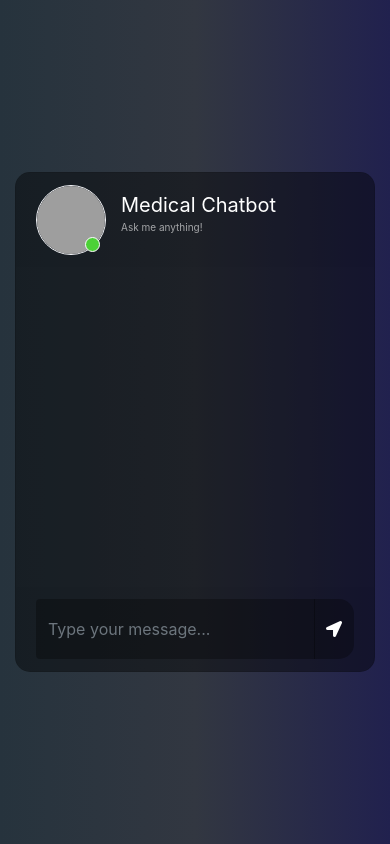
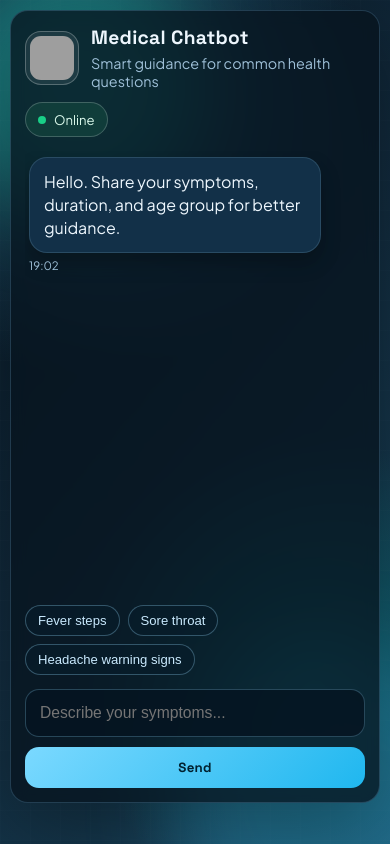
Before and after one commit to akashinedon/Medical-Bot, a Flask app: page / in a window 390 px wide. Run offline with Flask 3, Linux system fonts and the light colour scheme; some libraries are stand-ins or nearby versions; grey boxes are pictures that could not be loaded.

Commit message:
feat: redesign chatbot UI with modern responsive experience

```diff
--- a/static/style.css
+++ b/static/style.css
@@ -1,223 +1,372 @@
-body,html{
-	height: 100%;
-	margin: 0;
-	background: rgb(44, 47, 59);
-   background: -webkit-linear-gradient(to right, rgb(40, 59, 34), rgb(54, 60, 70), rgb(32, 32, 43));
-	background: linear-gradient(to right, rgb(38, 51, 61), rgb(50, 55, 65), rgb(33, 33, 78));
+:root {
+	--bg-1: #06141f;
+	--bg-2: #11293b;
+	--bg-3: #19445c;
+	--card: rgba(7, 20, 30, 0.78);
+	--card-border: rgba(137, 206, 255, 0.2);
+	--text: #edf6fd;
+	--muted: #9fc0d8;
+	--bot-bubble: #123048;
+	--user-bubble: linear-gradient(135deg, #18b778, #1ac88f);
+	--accent: #43c5ff;
+	--accent-strong: #0aa2eb;
 }
 
-.chat{
-	margin-top: auto;
-	margin-bottom: auto;
+* {
+	box-sizing: border-box;
 }
-.card{
-	height: 500px;
-	border-radius: 15px !important;
-	background-color: rgba(0,0,0,0.4) !important;
+
+html,
+body {
+	margin: 0;
+	min-height: 100%;
 }
-.contacts_body{
-	padding:  0.75rem 0 !important;
+
+body {
+	font-family: "Plus Jakarta Sans", sans-serif;
+	color: var(--text);
+	background: radial-gradient(circle at 20% 10%, #245a77 0%, transparent 35%),
+		radial-gradient(circle at 80% 80%, #0e6a76 0%, transparent 32%),
+		linear-gradient(130deg, var(--bg-1), var(--bg-2) 45%, var(--bg-3));
+	display: grid;
+	place-items: center;
+	padding: 20px;
+	overflow: hidden;
+}
+
+.bg-grid {
+	position: fixed;
+	inset: 0;
+	pointer-events: none;
+	opacity: 0.25;
+	background-image: linear-gradient(rgba(255, 255, 255, 0.05) 1px, transparent 1px),
+		linear-gradient(90deg, rgba(255, 255, 255, 0.05) 1px, transparent 1px);
+	background-size: 30px 30px;
+}
+
+.bg-orb {
+	position: fixed;
+	border-radius: 50%;
+	filter: blur(40px);
+	pointer-events: none;
+	animation: drift 9s ease-in-out infinite;
+}
+
+.orb-a {
+	width: 260px;
+	height: 260px;
+	left: -60px;
+	top: -50px;
+	background: rgba(22, 208, 167, 0.35);
+}
+
+.orb-b {
+	width: 320px;
+	height: 320px;
+	right: -90px;
+	bottom: -110px;
+	background: rgba(67, 197, 255, 0.26);
+	animation-delay: 1.5s;
+}
+
+.app-shell {
+	width: min(900px, 96vw);
+	height: min(760px, 92vh);
+	display: grid;
+	grid-template-rows: auto 1fr auto auto;
+	gap: 14px;
+	background: var(--card);
+	border: 1px solid var(--card-border);
+	border-radius: 24px;
+	backdrop-filter: blur(8px);
+	box-shadow: 0 24px 80px rgba(0, 0, 0, 0.35);
+	padding: 18px;
+	animation: rise-in 0.8s ease-out;
+}
+
+.chat-header {
+	display: flex;
+	align-items: center;
+	justify-content: space-between;
+	gap: 12px;
+}
+
+.brand {
+	display: flex;
+	align-items: center;
+	gap: 12px;
+}
+
+.bot-avatar {
+	width: 54px;
+	height: 54px;
+	border-radius: 16px;
+	border: 1px solid rgba(255, 255, 255, 0.25);
+	background: rgba(255, 255, 255, 0.08);
+	padding: 4px;
+}
+
+.brand h1 {
+	margin: 0;
+	font-family: "Space Grotesk", sans-serif;
+	font-size: clamp(1.2rem, 2vw, 1.55rem);
+	letter-spacing: 0.3px;
+}
+
+.brand p {
+	margin: 4px 0 0;
+	color: var(--muted);
+	font-size: 0.9rem;
+}
+
+.status-pill {
+	border: 1px solid rgba(255, 255, 255, 0.2);
+	border-radius: 999px;
+	font-size: 0.82rem;
+	padding: 8px 12px;
+	color: #d9f8ea;
+	display: inline-flex;
+	align-items: center;
+	gap: 8px;
+	background: rgba(26, 87, 72, 0.4);
+}
+
+.status-dot {
+	width: 8px;
+	height: 8px;
+	border-radius: 50%;
+	background: #19cf87;
+	box-shadow: 0 0 0 0 rgba(25, 207, 135, 0.7);
+	animation: pulse 1.8s infinite;
+}
+
+.message-list {
 	overflow-y: auto;
-	white-space: nowrap;
+	padding: 6px 4px 4px;
+	scrollbar-width: thin;
+	scrollbar-color: rgba(124, 208, 255, 0.4) transparent;
 }
-.msg_card_body{
-	overflow-y: auto;
+
+.message-row {
+	display: flex;
+	flex-direction: column;
+	max-width: min(78%, 640px);
+	margin-bottom: 14px;
+	animation: fade-up 0.35s ease;
 }
-.card-header{
-	border-radius: 15px 15px 0 0 !important;
-	border-bottom: 0 !important;
+
+.message-user {
+	margin-left: auto;
+	align-items: flex-end;
 }
-.card-footer{
-border-radius: 0 0 15px 15px !important;
-	border-top: 0 !important;
+
+.message-bot {
+	margin-right: auto;
+	align-items: flex-start;
 }
-.container{
-	align-content: center;
+
+.bubble {
+	border-radius: 18px;
+	padding: 12px 14px;
+	line-height: 1.45;
+	word-wrap: break-word;
+	box-shadow: 0 10px 20px rgba(0, 0, 0, 0.24);
 }
-.search{
-	border-radius: 15px 0 0 15px !important;
-	background-color: rgba(0,0,0,0.3) !important;
-	border:0 !important;
-	color:white !important;
+
+.message-bot .bubble {
+	background: var(--bot-bubble);
+	border: 1px solid rgba(173, 229, 255, 0.15);
 }
-.search:focus{
-	 box-shadow:none !important;
-   outline:0px !important;
+
+.message-user .bubble {
+	color: #052014;
+	font-weight: 600;
+	background: var(--user-bubble);
 }
-.type_msg{
-	background-color: rgba(0,0,0,0.3) !important;
-	border:0 !important;
-	color:white !important;
-	height: 60px !important;
-	overflow-y: auto;
+
+.meta {
+	margin-top: 5px;
+	font-size: 0.72rem;
+	color: var(--muted);
 }
-	.type_msg:focus{
-	 box-shadow:none !important;
-   outline:0px !important;
+
+.quick-prompts {
+	display: flex;
+	gap: 8px;
+	flex-wrap: wrap;
 }
-.attach_btn{
-	border-radius: 15px 0 0 15px !important;
-	background-color: rgba(0,0,0,0.3) !important;
-	border:0 !important;
-	color: white !important;
+
+.prompt-chip {
+	border: 1px solid rgba(155, 220, 255, 0.3);
+	background: rgba(8, 28, 42, 0.72);
+	color: #caeafe;
+	border-radius: 999px;
+	padding: 7px 12px;
+	font-size: 0.82rem;
 	cursor: pointer;
+	transition: transform 0.16s ease, background 0.16s ease;
 }
-.send_btn{
-	border-radius: 0 15px 15px 0 !important;
-	background-color: rgba(0,0,0,0.3) !important;
-	border:0 !important;
-	color: white !important;
+
+.prompt-chip:hover {
+	transform: translateY(-1px);
+	background: rgba(15, 45, 67, 0.9);
+}
+
+.composer {
+	display: grid;
+	grid-template-columns: 1fr auto;
+	gap: 10px;
+}
+
+#text {
+	width: 100%;
+	border: 1px solid rgba(138, 217, 255, 0.25);
+	border-radius: 14px;
+	background: rgba(6, 21, 33, 0.85);
+	color: var(--text);
+	padding: 14px 14px;
+	font-size: 0.98rem;
+	outline: none;
+	transition: border-color 0.18s ease, box-shadow 0.18s ease;
+}
+
+#text:focus {
+	border-color: var(--accent);
+	box-shadow: 0 0 0 3px rgba(67, 197, 255, 0.18);
+}
+
+#send {
+	border: none;
+	border-radius: 14px;
+	padding: 12px 18px;
+	font-weight: 700;
+	font-family: "Space Grotesk", sans-serif;
+	letter-spacing: 0.2px;
+	color: #012130;
+	background: linear-gradient(135deg, #7bd9ff, #1fb7ef);
 	cursor: pointer;
+	transition: transform 0.16s ease, filter 0.16s ease;
 }
-.search_btn{
-	border-radius: 0 15px 15px 0 !important;
-	background-color: rgba(0,0,0,0.3) !important;
-	border:0 !important;
-	color: white !important;
-	cursor: pointer;
+
+#send:hover {
+	transform: translateY(-1px);
+	filter: brightness(1.06);
 }
-.contacts{
-	list-style: none;
-	padding: 0;
+
+#send:disabled {
+	cursor: not-allowed;
+	opacity: 0.65;
 }
-.contacts li{
-	width: 100% !important;
-	padding: 5px 10px;
-	margin-bottom: 15px !important;
+
+.typing {
+	display: inline-flex;
+	align-items: center;
+	gap: 5px;
 }
-.active{
-	background-color: rgba(0,0,0,0.3);
+
+.typing span {
+	width: 7px;
+	height: 7px;
+	border-radius: 50%;
+	background: #8fd2ff;
+	animation: blink 1s infinite ease-in-out;
 }
-.user_img{
-	height: 70px;
-	width: 70px;
-	border:1.5px solid #f5f6fa;
 
+.typing span:nth-child(2) {
+	animation-delay: 0.15s;
 }
-.user_img_msg{
-	height: 40px;
-	width: 40px;
-	border:1.5px solid #f5f6fa;
 
+.typing span:nth-child(3) {
+	animation-delay: 0.3s;
 }
-.img_cont{
-	position: relative;
-	height: 70px;
-	width: 70px;
+
+@keyframes blink {
+	0%,
+	100% {
+		transform: translateY(0);
+		opacity: 0.4;
+	}
+	50% {
+		transform: translateY(-3px);
+		opacity: 1;
+	}
 }
-.img_cont_msg{
-	height: 40px;
-	width: 40px;
+
+@keyframes pulse {
+	0% {
+		box-shadow: 0 0 0 0 rgba(25, 207, 135, 0.7);
+	}
+	70% {
+		box-shadow: 0 0 0 8px rgba(25, 207, 135, 0);
+	}
+	100% {
+		box-shadow: 0 0 0 0 rgba(25, 207, 135, 0);
+	}
 }
-.online_icon{
-	position: absolute;
-	height: 15px;
-	width:15px;
-	background-color: #4cd137;
-	border-radius: 50%;
-	bottom: 0.2em;
-	right: 0.4em;
-	border:1.5px solid white;
+
+@keyframes drift {
+	0%,
+	100% {
+		transform: translateY(0) translateX(0);
+	}
+	50% {
+		transform: translateY(14px) translateX(8px);
+	}
 }
-.offline{
-	background-color: #c23616 !important;
+
+@keyframes rise-in {
+	from {
+		opacity: 0;
+		transform: translateY(12px);
+	}
+	to {
+		opacity: 1;
+		transform: translateY(0);
+	}
 }
-.user_info{
-	margin-top: auto;
-	margin-bottom: auto;
-	margin-left: 15px;
+
+@keyframes fade-up {
+	from {
+		opacity: 0;
+		transform: translateY(7px);
+	}
+	to {
+		opacity: 1;
+		transform: translateY(0);
+	}
 }
-.user_info span{
-	font-size: 20px;
-	color: white;
+
+@media (max-width: 700px) {
+	body {
+		padding: 10px;
+	}
+
+	.app-shell {
+		width: 100%;
+		height: 94vh;
+		border-radius: 18px;
+		padding: 14px;
+		grid-template-rows: auto 1fr auto auto;
+	}
+
+	.chat-header {
+		flex-direction: column;
+		align-items: flex-start;
+	}
+
+	.status-pill {
+		align-self: flex-start;
+	}
+
+	.message-row {
+		max-width: 88%;
+	}
+
+	.composer {
+		grid-template-columns: 1fr;
+	}
+
+	#send {
+		width: 100%;
+	}
 }
-.user_info p{
-	font-size: 10px;
-	color: rgba(255,255,255,0.6);
-}
-.video_cam{
-	margin-left: 50px;
-	margin-top: 5px;
-}
-.video_cam span{
-	color: white;
-	font-size: 20px;
-	cursor: pointer;
-	margin-right: 20px;
-}
-.msg_cotainer{
-	margin-top: auto;
-	margin-bottom: auto;
-	margin-left: 10px;
-	border-radius: 25px;
-	background-color: rgb(82, 172, 255);
-	padding: 10px;
-	position: relative;
-}
-.msg_cotainer_send{
-	margin-top: auto;
-	margin-bottom: auto;
-	margin-right: 10px;
-	border-radius: 25px;
-	background-color: #58cc71;
-	padding: 10px;
-	position: relative;
-}
-.msg_time{
-	position: absolute;
-	left: 0;
-	bottom: -15px;
-	color: rgba(255,255,255,0.5);
-	font-size: 10px;
-}
-.msg_time_send{
-	position: absolute;
-	right:0;
-	bottom: -15px;
-	color: rgba(255,255,255,0.5);
-	font-size: 10px;
-}
-.msg_head{
-	position: relative;
-}
-#action_menu_btn{
-	position: absolute;
-	right: 10px;
-	top: 10px;
-	color: white;
-	cursor: pointer;
-	font-size: 20px;
-}
-.action_menu{
-	z-index: 1;
-	position: absolute;
-	padding: 15px 0;
-	background-color: rgba(0,0,0,0.5);
-	color: white;
-	border-radius: 15px;
-	top: 30px;
-	right: 15px;
-	display: none;
-}
-.action_menu ul{
-	list-style: none;
-	padding: 0;
-	margin: 0;
-}
-.action_menu ul li{
-	width: 100%;
-	padding: 10px 15px;
-	margin-bottom: 5px;
-}
-.action_menu ul li i{
-	padding-right: 10px;
-}
-.action_menu ul li:hover{
-	cursor: pointer;
-	background-color: rgba(0,0,0,0.2);
-}
-@media(max-width: 576px){
-	.contacts_card{
-	margin-bottom: 15px !important;
-}
-}
--- a/templates/chat.html
+++ b/templates/chat.html
@@ -1,77 +1,143 @@
 <!DOCTYPE html>
-<html>
+<html lang="en">
 	<head>
-		<title>Chatbot</title>
-		<link rel="stylesheet" href="https://stackpath.bootstrapcdn.com/bootstrap/4.1.3/css/bootstrap.min.css" integrity="sha384-MCw98/SFnGE8fJT3GXwEOngsV7Zt27NXFoaoApmYm81iuXoPkFOJwJ8ERdknLPMO" crossorigin="anonymous">
-		<link rel="stylesheet" href="https://use.fontawesome.com/releases/v5.5.0/css/all.css" integrity="sha384-B4dIYHKNBt8Bc12p+WXckhzcICo0wtJAoU8YZTY5qE0Id1GSseTk6S+L3BlXeVIU" crossorigin="anonymous">
-		<script src="https://ajax.googleapis.com/ajax/libs/jquery/3.3.1/jquery.min.js"></script>
-		<link rel="stylesheet" type="text/css" href="{{ url_for('static', filename='style.css')}}"/>
+		<meta charset="UTF-8" />
+		<meta name="viewport" content="width=device-width, initial-scale=1.0" />
+		<title>Medical Chatbot</title>
+		<link rel="preconnect" href="https://fonts.googleapis.com" />
+		<link rel="preconnect" href="https://fonts.gstatic.com" crossorigin />
+		<link
+			href="https://fonts.googleapis.com/css2?family=Space+Grotesk:wght@400;500;700&family=Plus+Jakarta+Sans:wght@400;500;700&display=swap"
+			rel="stylesheet"
+		/>
+		<link rel="stylesheet" type="text/css" href="{{ url_for('static', filename='style.css')}}" />
 	</head>
+	<body>
+		<div class="bg-orb orb-a"></div>
+		<div class="bg-orb orb-b"></div>
+		<div class="bg-grid"></div>
 
-
-	<body>
-		<div class="container-fluid h-100">
-			<div class="row justify-content-center h-100">
-				<div class="col-md-8 col-xl-6 chat">
-					<div class="card">
-						<div class="card-header msg_head">
-							<div class="d-flex bd-highlight">
-								<div class="img_cont">
-									<img src="https://cdn-icons-png.flaticon.com/512/387/387569.png" class="rounded-circle user_img">
-									<!-- <img src="https://www.prdistribution.com/spirit/uploads/pressreleases/2019/newsreleases/d83341deb75c4c4f6b113f27b1e42cd8-chatbot-florence-already-helps-thousands-of-patients-to-remember-their-medication.png" class="rounded-circle user_img"> -->
-									<span class="online_icon"></span>
-								</div>
-								<div class="user_info">
-									<span>Medical Chatbot</span>
-									<p>Ask me anything!</p>
+		<main class="app-shell">
+			<header class="chat-header">
+				<div class="brand">
+					<img src="https://cdn-icons-png.flaticon.com/512/387/387569.png" alt="Medical bot" class="bot-avatar" />
+					<div>
+						<h1>Medical Chatbot</h1>
+						<p>Smart guidance for common health questions</p>
 					</div>
 				</div>
+				<div class="status-pill">
+					<span class="status-dot"></span>
+					Online
 				</div>
-						<div id="messageFormeight" class="card-body msg_card_body">
+			</header>
 
+			<section id="messageFormeight" class="message-list" aria-live="polite"></section>
 
-						</div>
-						<div class="card-footer">
-							<form id="messageArea" class="input-group">
-                                <input type="text" id="text" name="msg" placeholder="Type your message..." autocomplete="off" class="form-control type_msg" required/>
-								<div class="input-group-append">
-									<button type="submit" id="send" class="input-group-text send_btn"><i class="fas fa-location-arrow"></i></button>
-								</div>
-							</form>
-						</div>
-					</div>
-				</div>
-			</div>
+			<div class="quick-prompts">
+				<button type="button" class="prompt-chip" data-prompt="I have fever, what should I do first?">Fever steps</button>
+				<button type="button" class="prompt-chip" data-prompt="How can I reduce sore throat at home?">Sore throat</button>
+				<button type="button" class="prompt-chip" data-prompt="When should I see a doctor for headache?">Headache warning signs</button>
 			</div>
 
+			<form id="messageArea" class="composer" autocomplete="off">
+				<input
+					type="text"
+					id="text"
+					name="msg"
+					placeholder="Describe your symptoms..."
+					required
+				/>
+				<button type="submit" id="send">Send</button>
+			</form>
+		</main>
+
 		<script>
-			$(document).ready(function() {
-				$("#messageArea").on("submit", function(event) {
+			const messageArea = document.getElementById("messageArea");
+			const textInput = document.getElementById("text");
+			const sendBtn = document.getElementById("send");
+			const messageList = document.getElementById("messageFormeight");
+			const chips = document.querySelectorAll(".prompt-chip");
+
+			function getTimeLabel() {
 				const date = new Date();
-					const hour = date.getHours();
-					const minute = date.getMinutes();
-					const str_time = hour+":"+minute;
-					var rawText = $("#text").val();
+				const h = String(date.getHours()).padStart(2, "0");
+				const m = String(date.getMinutes()).padStart(2, "0");
+				return h + ":" + m;
+			}
 
-					var userHtml = '<div class="d-flex justify-content-end mb-4"><div class="msg_cotainer_send">' + rawText + '<span class="msg_time_send">'+ str_time + '</span></div><div class="img_cont_msg"><img src="https://i.ibb.co/d5b84Xw/Untitled-design.png" class="rounded-circle user_img_msg"></div></div>';
+			function appendMessage(role, text) {
+				const row = document.createElement("article");
+				row.className = "message-row " + (role === "user" ? "message-user" : "message-bot");
 
-					$("#text").val("");
-					$("#messageFormeight").append(userHtml);
+				const bubble = document.createElement("div");
+				bubble.className = "bubble";
+				bubble.textContent = text;
 
-					$.ajax({
-						data: {
-							msg: rawText,
-						},
-						type: "POST",
-						url: "/get",
-					}).done(function(data) {
-						var botHtml = '<div class="d-flex justify-content-start mb-4"><div class="img_cont_msg"><img src="https://cdn-icons-png.flaticon.com/512/387/387569.png" class="rounded-circle user_img_msg"></div><div class="msg_cotainer">' + data + '<span class="msg_time">' + str_time + '</span></div></div>';
-						$("#messageFormeight").append($.parseHTML(botHtml));
+				const meta = document.createElement("span");
+				meta.className = "meta";
+				meta.textContent = getTimeLabel();
+
+				row.appendChild(bubble);
+				row.appendChild(meta);
+				messageList.appendChild(row);
+				messageList.scrollTop = messageList.scrollHeight;
+			}
+
+			function showTyping() {
+				const typing = document.createElement("article");
+				typing.className = "message-row message-bot";
+				typing.id = "typing-indicator";
+				typing.innerHTML = '<div class="bubble typing"><span></span><span></span><span></span></div>';
+				messageList.appendChild(typing);
+				messageList.scrollTop = messageList.scrollHeight;
+			}
+
+			function hideTyping() {
+				const node = document.getElementById("typing-indicator");
+				if (node) node.remove();
+			}
+
+			async function sendMessage(rawText) {
+				appendMessage("user", rawText);
+				showTyping();
+				sendBtn.disabled = true;
+
+				try {
+					const body = new URLSearchParams({ msg: rawText });
+					const res = await fetch("/get", {
+						method: "POST",
+						headers: { "Content-Type": "application/x-www-form-urlencoded;charset=UTF-8" },
+						body,
 					});
+					const data = await res.text();
+					hideTyping();
+					appendMessage("bot", data || "I could not generate a response.");
+				} catch (err) {
+					hideTyping();
+					appendMessage("bot", "Network issue detected. Please retry in a few seconds.");
+				} finally {
+					sendBtn.disabled = false;
+				}
+			}
+
+			messageArea.addEventListener("submit", async function (event) {
 				event.preventDefault();
+				const rawText = textInput.value.trim();
+				if (!rawText) return;
+
+				textInput.value = "";
+				await sendMessage(rawText);
+			});
+
+			chips.forEach((chip) => {
+				chip.addEventListener("click", function () {
+					textInput.value = chip.dataset.prompt;
+					textInput.focus();
 				});
 			});
+
+			appendMessage("bot", "Hello. Share your symptoms, duration, and age group for better guidance.");
 		</script>
-
 	</body>
 </html>
```
Lines whose indentation alone changed are shown as unchanged.
